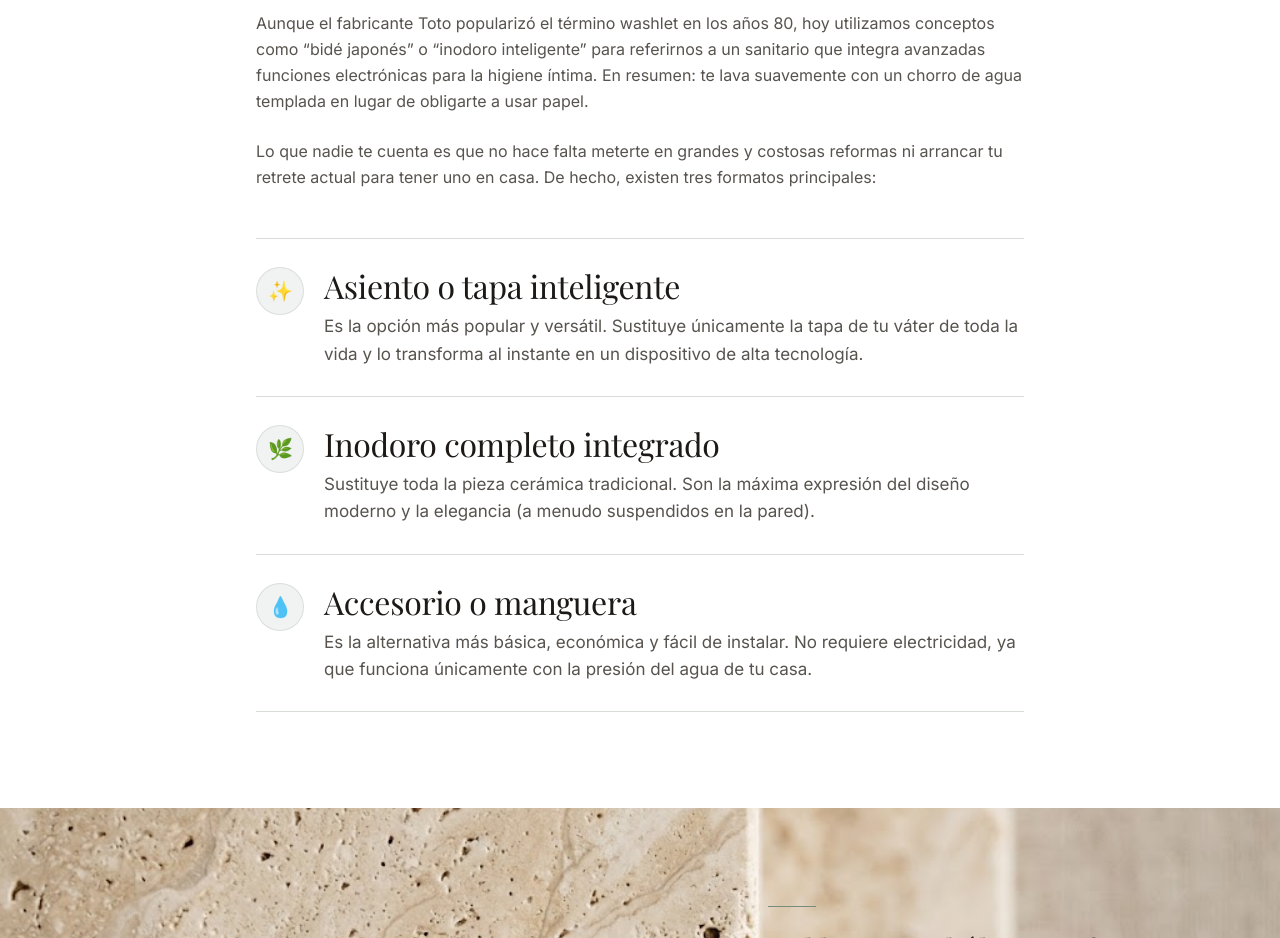
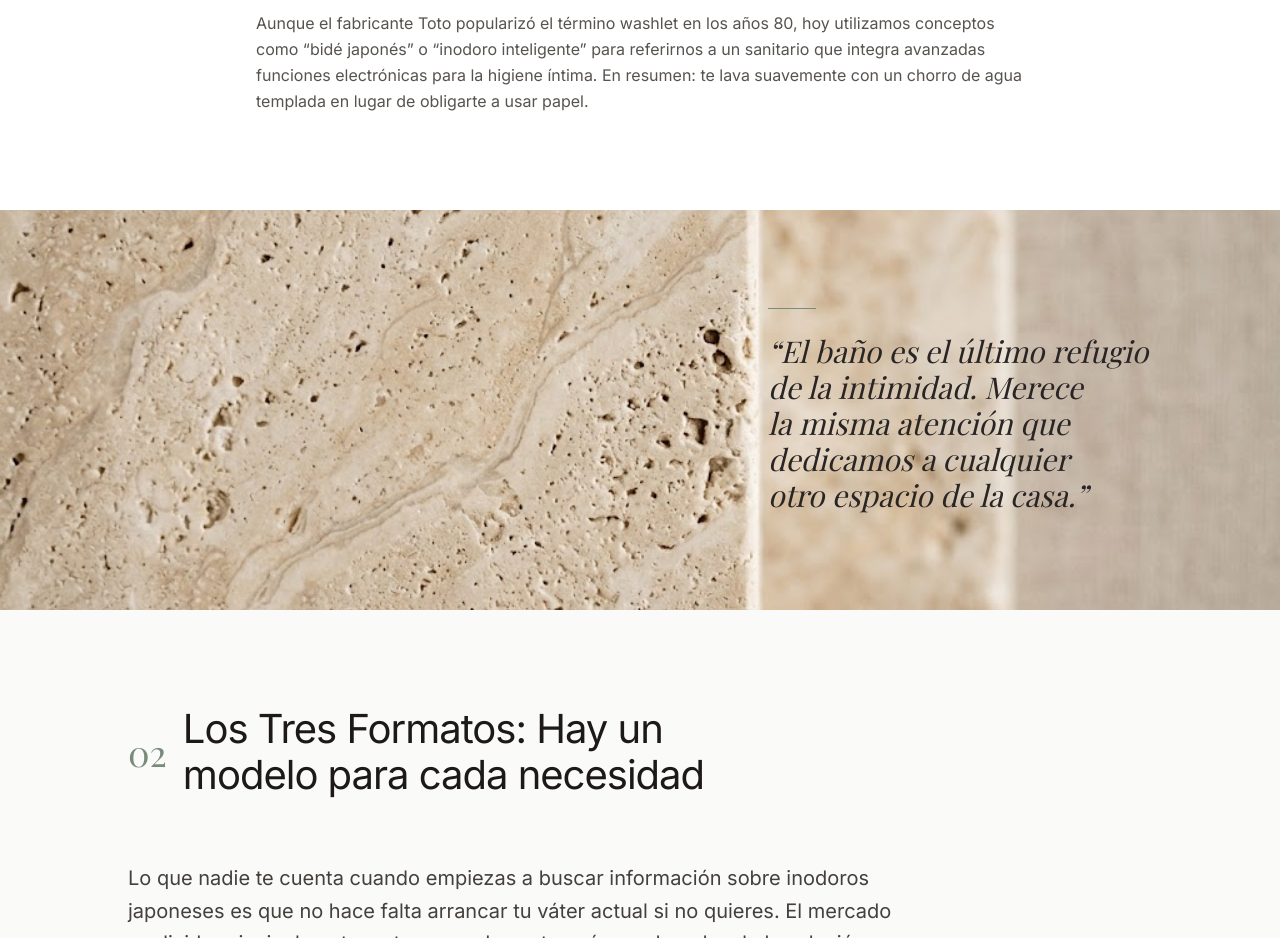
Before and after one commit to esantos1978-sudo/sui-magazine, a Next.js app: page /guia in a window 1280 px wide. Shown: the part 2060-2998 px from the top of the page. Built offline with nearby package versions, Linux system fonts and the light colour scheme; a web font is replaced by a local one.

Commit message:
refactor: eliminar redundancia de formatos en sección 'Qué es' y limpiar código huérfano en la Guía

```diff
--- a/src/app/guia/page.tsx
+++ b/src/app/guia/page.tsx
@@ -24,31 +24,6 @@ export const metadata: Metadata = {
     type: "article",
   },
 };
-
-/**
- * Los tres formatos disponibles, con el enfoque editorial propio de la guía.
- * Se mantienen los iconos circulares y el tono visual de la home.
- */
-const guideFormats = [
-  {
-    icon: "✨",
-    title: "Asiento o tapa inteligente",
-    description:
-      "Es la opción más popular y versátil. Sustituye únicamente la tapa de tu váter de toda la vida y lo transforma al instante en un dispositivo de alta tecnología.",
-  },
-  {
-    icon: "🌿",
-    title: "Inodoro completo integrado",
-    description:
-      "Sustituye toda la pieza cerámica tradicional. Son la máxima expresión del diseño moderno y la elegancia (a menudo suspendidos en la pared).",
-  },
-  {
-    icon: "💧",
-    title: "Accesorio o manguera",
-    description:
-      "Es la alternativa más básica, económica y fácil de instalar. No requiere electricidad, ya que funciona únicamente con la presión del agua de tu casa.",
-  },
-];
 
 /** Las cinco razones que explican la popularidad del washlet en España. */
 const reasons = [
@@ -329,7 +304,7 @@ export default function GuiaPage() {
         </div>
       </section>
 
-      {/* 3. Qué es un washlet y cuáles son sus tres formatos. */}
+      {/* 3. Qué es un washlet: definición y contexto. */}
       <section id="que-es" className="scroll-mt-24 bg-white px-6 py-24">
         <div className="mx-auto max-w-3xl">
           <div className="mb-8 flex flex-col gap-2 md:flex-row md:items-center md:gap-4">
@@ -355,7 +330,7 @@ export default function GuiaPage() {
             />
           </div>
 
-          <div className="space-y-6 font-sans text-base leading-relaxed text-stone-600">
+          <div className="font-sans text-base leading-relaxed text-stone-600">
             <p>
               Aunque el fabricante Toto popularizó el término washlet en los
               años 80, hoy utilizamos conceptos como “bidé japonés” o “inodoro
@@ -364,36 +339,7 @@ export default function GuiaPage() {
               suavemente con un chorro de agua templada en lugar de obligarte a
               usar papel.
             </p>
-            <p>
-              Lo que nadie te cuenta es que no hace falta meterte en grandes y
-              costosas reformas ni arrancar tu retrete actual para tener uno en
-              casa. De hecho, existen tres formatos principales:
-            </p>
           </div>
-
-          <ul className="mt-12 divide-y divide-[#7A8B7C]/30 border-y border-[#7A8B7C]/30">
-            {guideFormats.map((format) => (
-              <li
-                key={format.title}
-                className="flex items-start gap-5 py-7 transition-colors duration-300 hover:bg-stone-50"
-              >
-                <span
-                  className="flex h-12 w-12 flex-none items-center justify-center rounded-full bg-[#7A8B7C]/10 text-xl ring-1 ring-inset ring-[#7A8B7C]/20"
-                  aria-hidden="true"
-                >
-                  {format.icon}
-                </span>
-                <div>
-                  <h3 className="font-serif text-h3 text-stone-900">
-                    {format.title}
-                  </h3>
-                  <p className="mt-2 font-sans text-body-base text-stone-600">
-                    {format.description}
-                  </p>
-                </div>
-              </li>
-            ))}
-          </ul>
         </div>
       </section>
 
```
